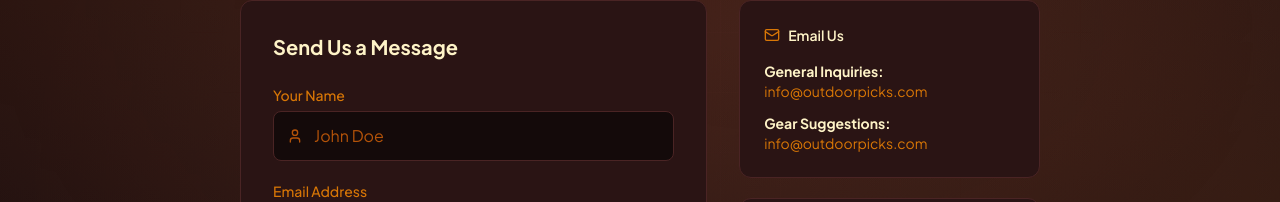
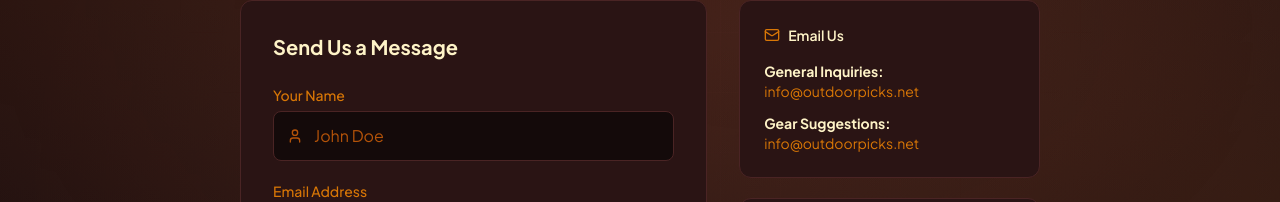
Before and after one commit to longfeixiang7650-dotcom/outdoorpicks-hub, a Next.js app: page /contact in a window 1280 px wide. Shown: the part 328-530 px from the top of the page. Built offline with nearby package versions, Linux system fonts and the light colour scheme.

Commit message:
fix: email/address cleanup for domain-specific identity

```diff
--- a/app/contact/page.tsx
+++ b/app/contact/page.tsx
@@ -128,20 +128,20 @@ export default function ContactPage() {
                   <strong className="text-[#FEF3C7]">General Inquiries:</strong>
                   <br />
                   <a
-                    href="mailto:info@outdoorpicks.com"
+                    href="mailto:info@outdoorpicks.net"
                     className="text-[#D97706] hover:underline break-all"
                   >
-                    info@outdoorpicks.com
+                    info@outdoorpicks.net
                   </a>
                 </p>
                 <p className="text-sm text-[#D97706]">
                   <strong className="text-[#FEF3C7]">Gear Suggestions:</strong>
                   <br />
                   <a
-                    href="mailto:info@outdoorpicks.com"
+                    href="mailto:info@outdoorpicks.net"
                     className="text-[#D97706] hover:underline break-all"
                   >
-                    info@outdoorpicks.com
+                    info@outdoorpicks.net
                   </a>
                 </p>
               </div>
```
